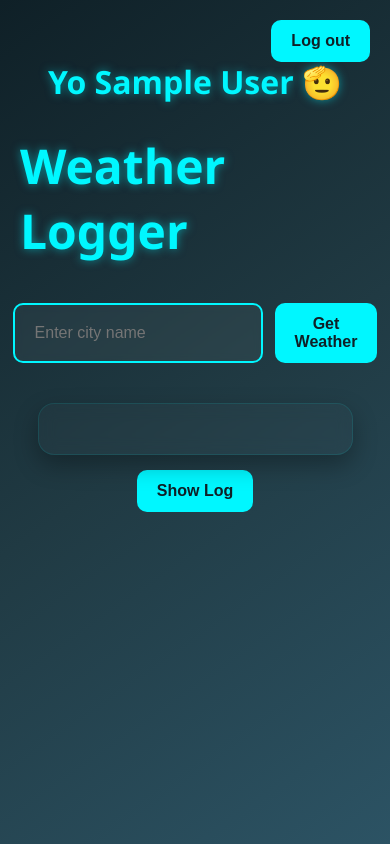
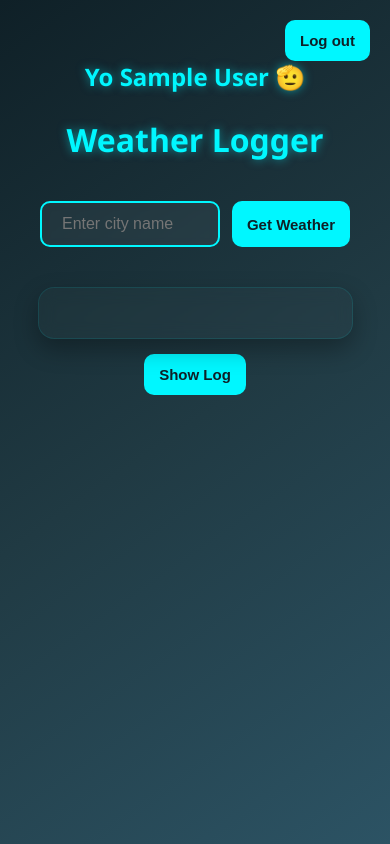
Before and after one commit to ss2127/Weather-Logger-App, a plain HTML site: page weather-frontend/index.html in a window 390 px wide. Drawn offline with Linux system fonts and the light colour scheme; sample sign-in values are in the browser's storage.

Commit message:
added media query for device width <= 400

```diff
--- a/weather-frontend/style.css
+++ b/weather-frontend/style.css
@@ -189,3 +189,45 @@ button:hover {
     opacity: 1;
   }
 }
+
+/* Medai Query */
+@media only screen and (max-width: 400px) {
+  /* Header */
+  h1 {
+    font-size: 2rem;
+    color: #00f7ff;
+    margin-bottom: 40px;
+    text-shadow: 0 0 10px rgba(0, 247, 255, 0.5);
+    animation: fadeInDown 1s ease-out;
+  }
+  h2 {
+    font-size: 1.5rem;
+    color: #00f7ff;
+    margin-bottom: 25px;
+    text-shadow: 0 0 10px rgba(0, 247, 255, 0.5);
+    animation: fadeInDown 1.05s ease-out;
+  }
+
+  input[type='text'] {
+    padding: 12px 20px;
+    background: rgba(255, 255, 255, 0.05);
+    border: 2px solid #00f7ff;
+    border-radius: 10px;
+    color: #e0f7fa;
+    font-size: 16px;
+    width: 180px;
+    backdrop-filter: blur(4px);
+    transition: border 0.3s ease, box-shadow 0.3s ease;
+  }
+  button {
+    padding: 12px 15px;
+    background-color: #00f7ff;
+    color: #0f2027;
+    border: none;
+    border-radius: 10px;
+    font-size: 15px;
+    font-weight: 600;
+    cursor: pointer;
+    transition: background 0.3s ease, transform 0.2s ease;
+  }
+}
```
